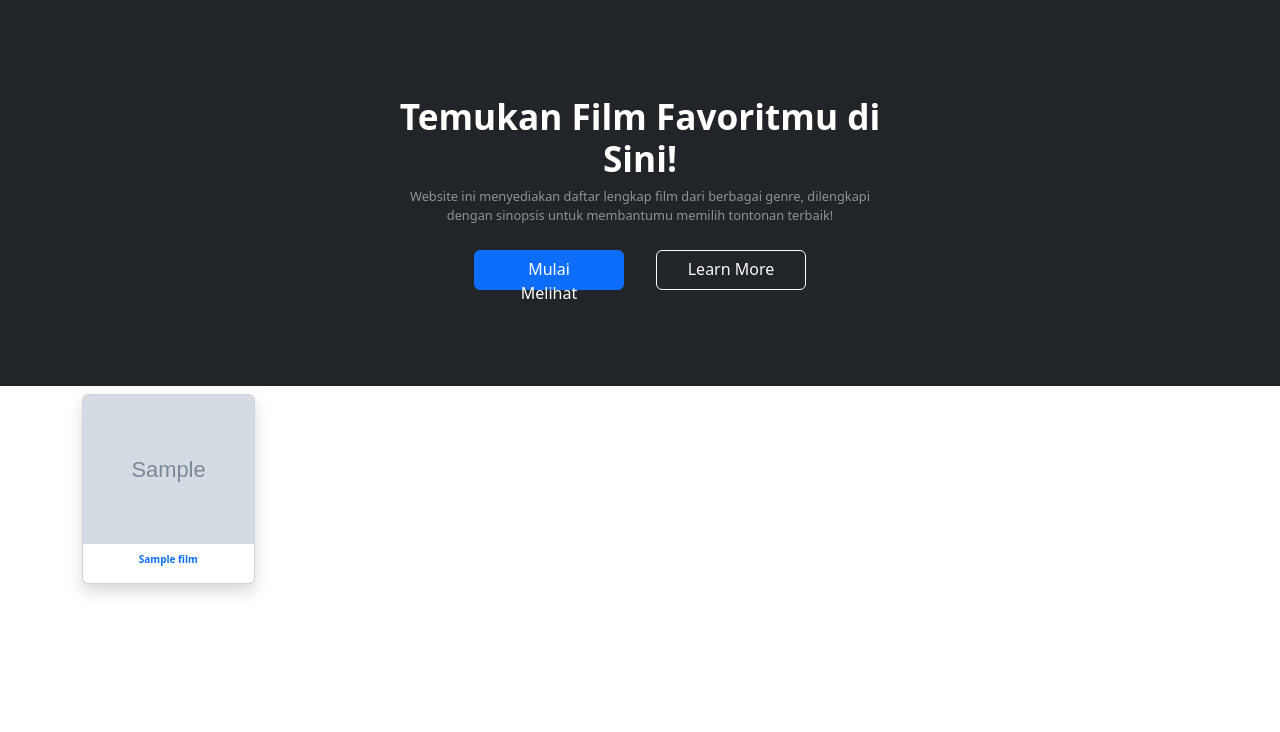
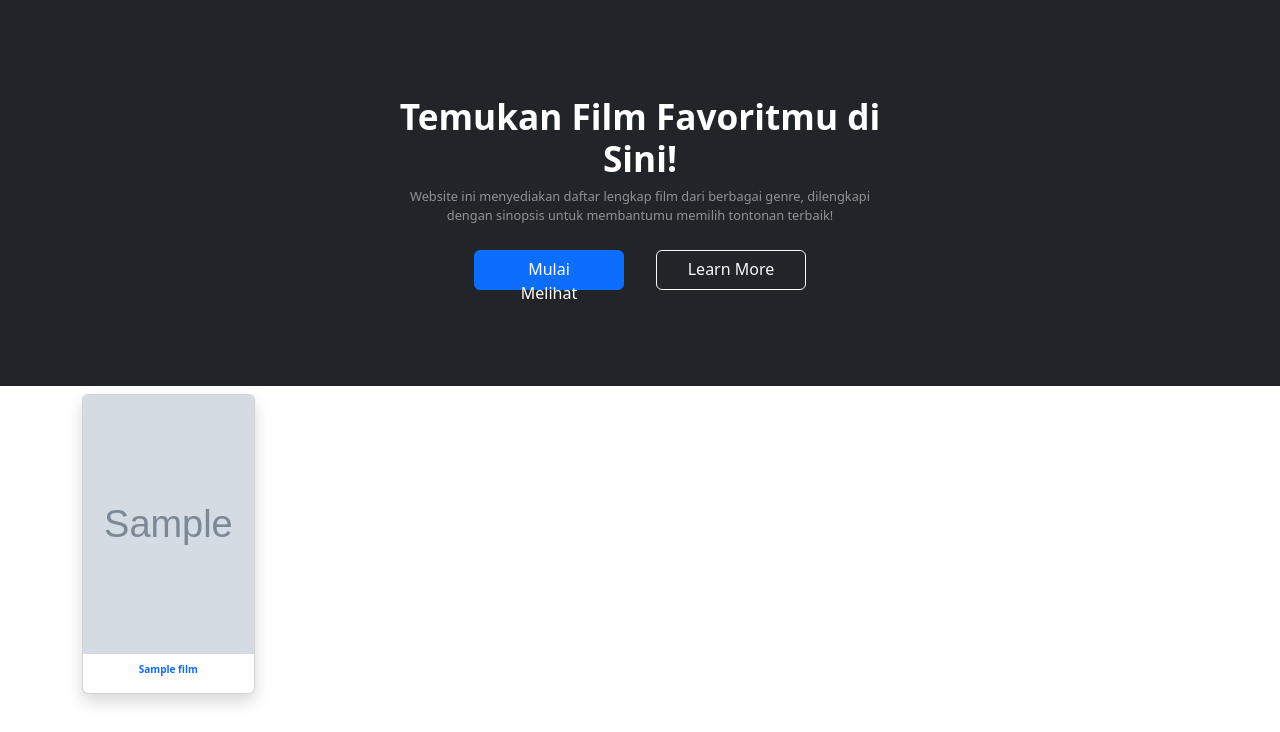
Before and after one commit to Prakusyaa/Website-Film, a CodeIgniter 4 app: the page made by app/Views/Page/home.php in a window 1280 px wide. Shown: the part 68-800 px from the top of the page. Run offline with PHP 8.4 and a stand-in for CodeIgniter, Linux system fonts and the light colour scheme; the template is opened without the code that fills it: most values are stand-ins (such as "Sample title", 1, 10 or a date in 2020); grey boxes marked "Sample" are stand-in pictures; some libraries are stand-ins or nearby versions; some web fonts are replaced.

Commit message:
@media screen

```diff
--- a/app/Views/Page/home.php
+++ b/app/Views/Page/home.php
@@ -189,15 +189,26 @@
         }
     }
 
+    @media screen and (min-width: 1025px) and (max-width: 1439px) {
+    /* Desain yang sama seperti 1440px */
+        .card {
+            height: 300px;
+        }
+        .card img {
+            height: 260px;
+        }
+    }
+
+
     @media screen and (min-width: 1440px) {
         .card img {
             width: 100%;
-            height: 130px;
+            height: 260px;
             object-fit: cover;
         }
 
         .card {
-            height: 170px;
+            height: 300px;
             display: flex;
             flex-direction: column;
             justify-content: space-between;
```
